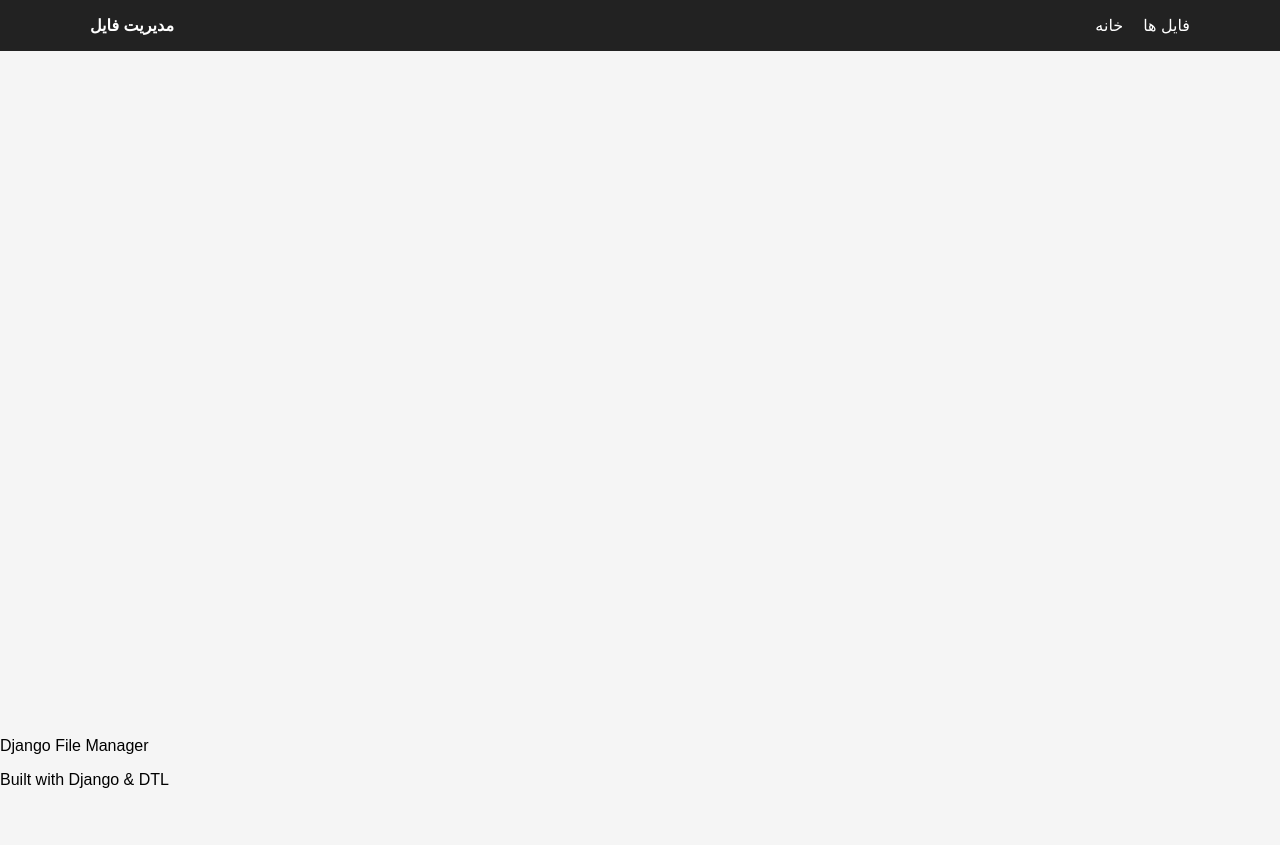
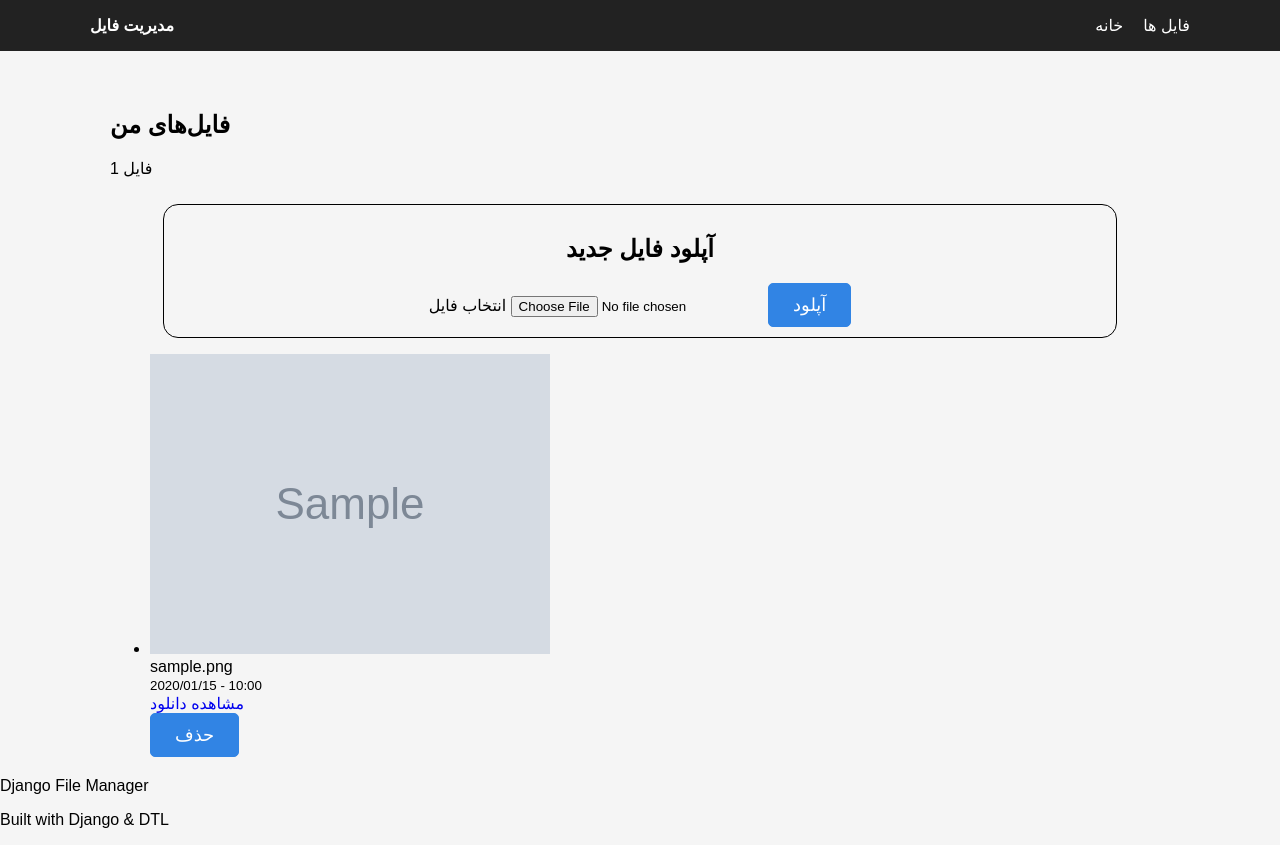
Before and after one commit to MojiShah/file-upload-project-with-DTL, a Django app: page /files in a window 1280 px wide. Before the commit the page ends 788 px from the top, so only its background shows below. Run offline with Django 5.2, Linux system fonts and the light colour scheme; tables that the repository leaves empty hold one stand-in row (values such as "Sample post"); grey boxes marked "Sample" are stand-in pictures.

Commit message:
add upload and detail template

```diff
--- a/templates/files/file_upload.html
+++ b/templates/files/file_upload.html
@@ -1 +1,67 @@
 {% extends "base.html" %}
+{% block title %}فایل‌ها{% endblock %}
+{% block content %}
+<section class="page-section">
+
+    <header class="page-header">
+        <div>
+            <h1>فایل‌های من</h1>
+            <p>{{ files|length }} فایل</p>
+        </div>
+    </header>
+
+    <section class="upload-section">
+        <h2>آپلود فایل جدید</h2>
+        <form method="POSt" action="{% url 'file_create' %} " enctype="multipart/form-data">
+            {% csrf_token %}
+            <label for="file-input">انتخاب فایل</label>
+            <input type="file" name="file" id="file-input" required>
+            <button type="submit" class="upload-button">آپلود</button>
+        </form>
+    </section>
+
+    <section class="file-section">
+        <ul class="file-list">
+
+            {% for item in files %}
+                <li class="file-item">
+
+                    <div class="file-info">
+
+                        {% if item.is_image %}
+                            <img src="{{ item.file.url }}" alt="{{ item.file.name }}" class="file-thumbnail">
+                        {% else %}
+                            <span class="file-icon"> 📄</span>
+                        {% endif %}
+
+                        <div>
+                            <div>{{ item.file.name }}</div>
+                            <small>{{ item.uploaded_at|date:"Y/m/d - H:i" }}</small>
+                        </div>
+
+                        <div class="file-action">
+                            <a href="{% url 'file_detail' item.id %}">مشاهده</a>
+                            <a href="{% url 'file_download' item.id %}">دانلود</a>
+
+                            <form method="POST" action="{% url file_delete %} item.id">
+                                {% csrf_token %}
+                                <button type="submit">حذف</button>
+                            </form>
+
+                        </div>
+                    </div>
+
+                </li>
+
+                 {% empty %}
+
+                <li>
+                    هنوز فایلی آپلود نکرده‌اید.
+                </li>
+            {% endfor %}
+
+        </ul>
+    </section>
+
+</section>
+{% endblock %}
```
Also changed, not shown: templates/files/file_detail.html (+25 -0 lines).
